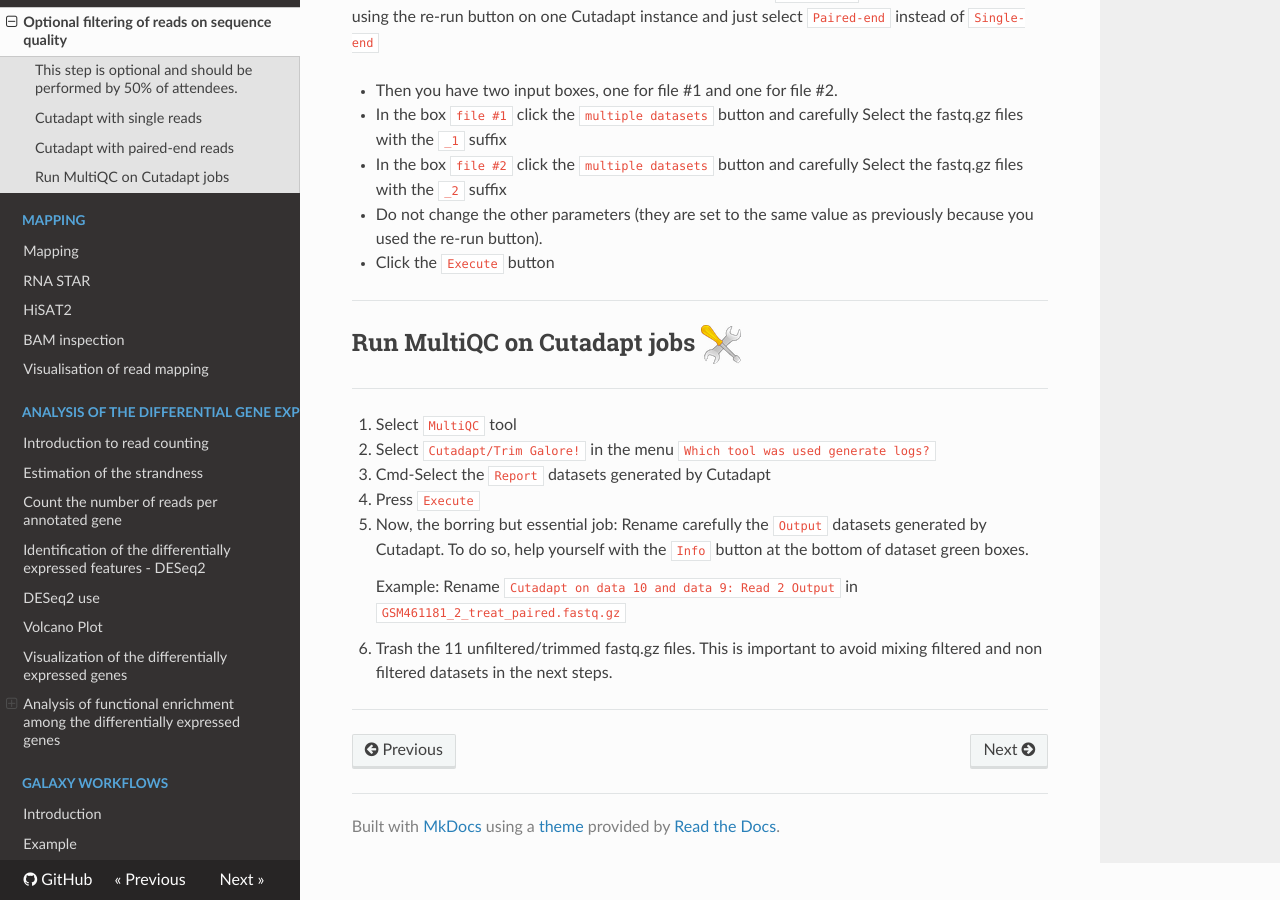
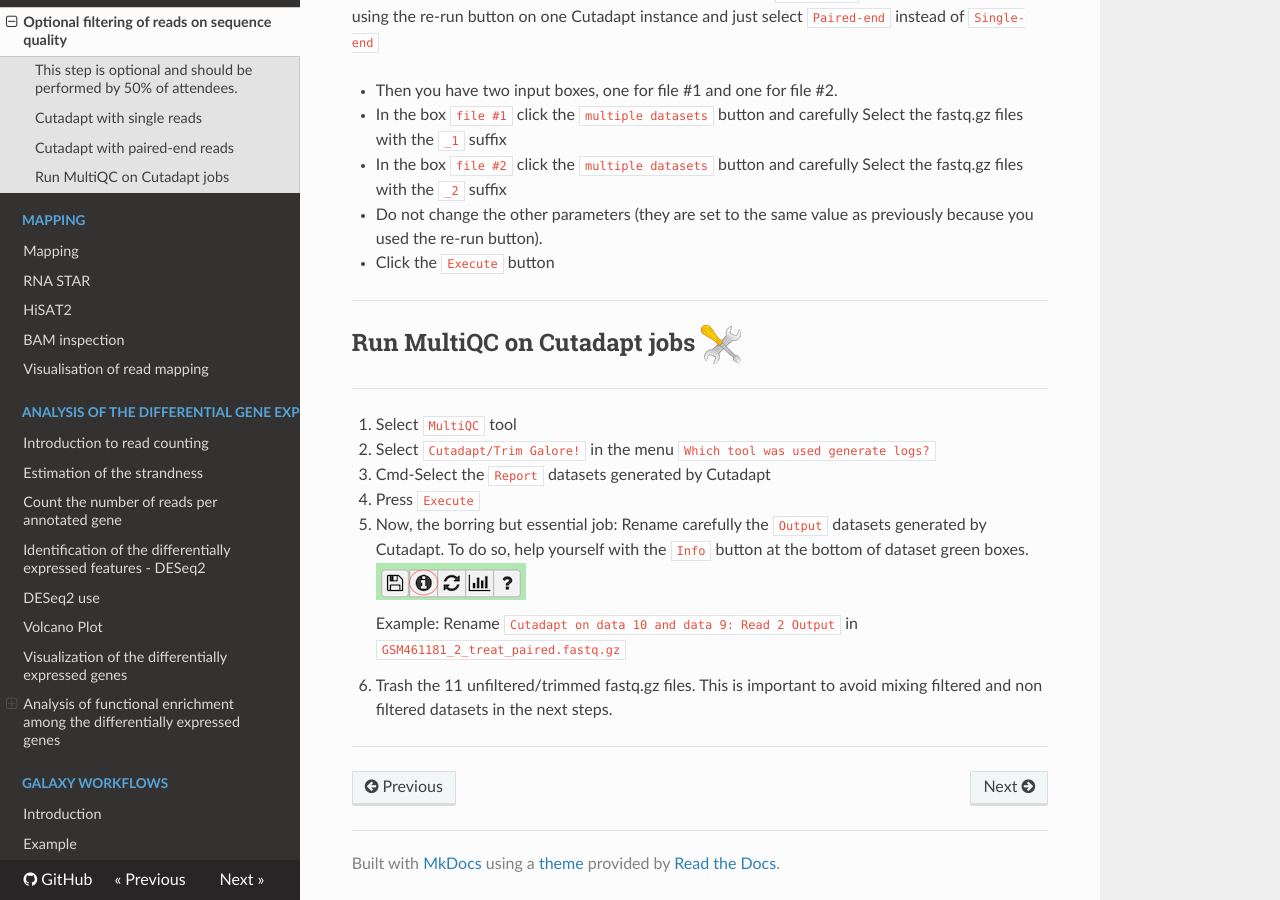
Before and after one commit to ARTbio/springday, an MkDocs documentation site: the page built from docs/Cutadapt.md, in a window 1280 px wide and 900 px high, scrolled down 1091 px. Built offline with MkDocs 1.6.1, drawn with Linux system fonts in a browser that asks for light colours; nearby versions of some CDN libraries.

Commit message:
Update Cutadapt.md
add image

```diff
--- a/docs/Cutadapt.md
+++ b/docs/Cutadapt.md
@@ -53,7 +53,7 @@ you used the re-run button).
 4. Press `Execute`
 5. Now, the borring but essential job: Rename carefully the `Output` datasets generated
 by Cutadapt. To do so, help yourself with the `Info` button at the bottom of dataset green
-boxes.
+boxes. ![](images/info.png)
 
     Example: Rename `Cutadapt on data 10 and data 9: Read 2 Output` in `GSM461181_2_treat_paired.fastq.gz`
 
```
